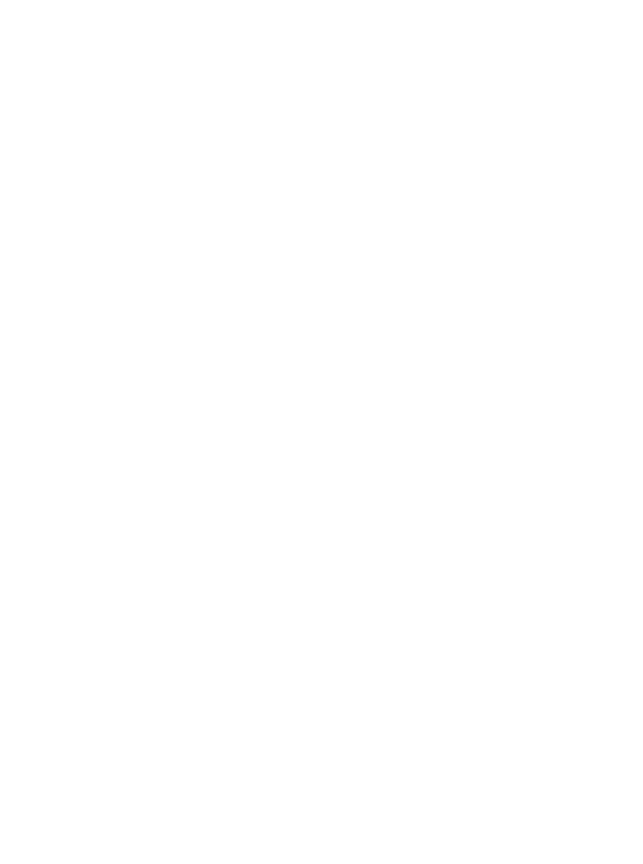
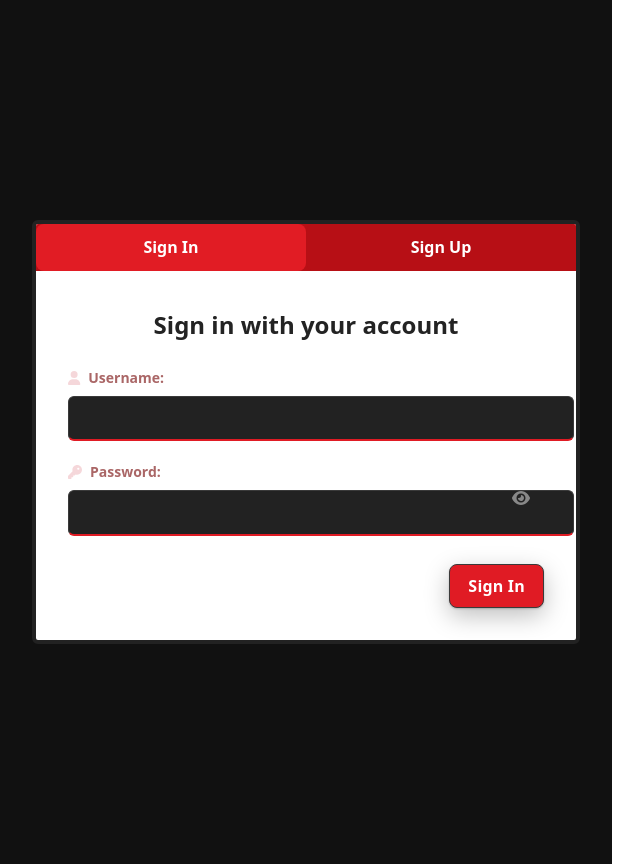
Before and after one commit to mathpvx/holbertonschool-cinema-guru, a React (Vite) app: page / in a window 1280 px wide. Shown: the whole page, without its empty margins (0-643 px from the left). Before the commit the page ends 800 px from the top, so only its background shows below. Built offline with nearby package versions, Linux system fonts and the light colour scheme.

Commit message:
authentification components

```diff
--- a/src/routes/auth/Authentication.jsx
+++ b/src/routes/auth/Authentication.jsx
@@ -1,3 +1,55 @@
+import { useState } from 'react'
+import './auth.css'
+import Login from './Login'
+import Register from './Register'
+
 export default function Authentication({ setIsLoggedIn, setUserUsername }) {
-  return <div></div>
+  const [_switch, setSwitch] = useState(true)
+  const [username, setUsername] = useState('')
+  const [password, setPassword] = useState('')
+
+  return (
+    <div className="auth-wrap">
+      <form className="auth-card">
+        <div className="auth-tabs">
+          <button
+            type="button"
+            className={`auth-tab ${_switch ? 'active' : ''}`}
+            onClick={() => setSwitch(true)}
+          >
+            Sign In
+          </button>
+          <button
+            type="button"
+            className={`auth-tab ${!_switch ? 'active' : ''}`}
+            onClick={() => setSwitch(false)}
+          >
+            Sign Up
+          </button>
+        </div>
+
+        <div className="auth-body">
+          <h2 className="auth-title">
+            {_switch ? 'Sign in with your account' : 'Create a new account'}
+          </h2>
+
+          {_switch ? (
+            <Login
+              username={username}
+              password={password}
+              setUsername={setUsername}
+              setPassword={setPassword}
+            />
+          ) : (
+            <Register
+              username={username}
+              password={password}
+              setUsername={setUsername}
+              setPassword={setPassword}
+            />
+          )}
+        </div>
+      </form>
+    </div>
+  )
 }
--- /dev/null
+++ b/src/routes/auth/Login.jsx
@@ -0,0 +1,43 @@
+import './auth.css'
+import Input from '../../components/general/Input'
+import Button from '../../components/general/Button'
+import { FontAwesomeIcon } from '@fortawesome/react-fontawesome'
+import { faUser, faKey, faEye, faEyeSlash } from '@fortawesome/free-solid-svg-icons'
+import { useState } from 'react'
+
+export default function Login({ username, password, setUsername, setPassword }) {
+  const [show, setShow] = useState(false)
+
+  return (
+    <div className="auth-form">
+      <Input
+        label="Username:"
+        value={username}
+        setValue={setUsername}
+        icon={<FontAwesomeIcon icon={faUser} />}
+      />
+
+      <div className="pw-wrap">
+        <Input
+          label="Password:"
+          type={show ? 'text' : 'password'}
+          value={password}
+          setValue={setPassword}
+          icon={<FontAwesomeIcon icon={faKey} />}
+        />
+        <button
+          type="button"
+          className="pw-toggle"
+          onClick={() => setShow((s) => !s)}
+          aria-label="toggle password visibility"
+        >
+          <FontAwesomeIcon icon={show ? faEyeSlash : faEye} />
+        </button>
+      </div>
+
+      <div className="auth-actions">
+        <Button className="auth-btn" label="Sign In" />
+      </div>
+    </div>
+  )
+}
--- /dev/null
+++ b/src/routes/auth/Register.jsx
@@ -0,0 +1,28 @@
+import './auth.css'
+import Input from '../../components/general/Input'
+import Button from '../../components/general/Button'
+import { FontAwesomeIcon } from '@fortawesome/react-fontawesome'
+import { faUser, faKey } from '@fortawesome/free-solid-svg-icons'
+
+export default function Register({ username, password, setUsername, setPassword }) {
+  return (
+    <div className="auth-form">
+      <Input
+        label="Username:"
+        value={username}
+        setValue={setUsername}
+        icon={<FontAwesomeIcon icon={faUser} />}
+      />
+      <Input
+        label="Password:"
+        type="password"
+        value={password}
+        setValue={setPassword}
+        icon={<FontAwesomeIcon icon={faKey} />}
+      />
+      <div className="auth-actions">
+        <Button className="auth-btn" label="Sign Up" />
+      </div>
+    </div>
+  )
+}
--- /dev/null
+++ b/src/routes/auth/auth.css
@@ -0,0 +1,115 @@
+.auth-wrap {
+  display: grid;
+  place-items: center;
+  min-height: 100vh;
+  background: #111;
+  padding: 2rem;
+}
+
+.auth-card {
+  width: 540px;
+  background: #fff;
+  color: #1c1c1c;
+  border: 4px solid #222;
+  border-radius: 6px;
+  overflow: hidden;
+}
+
+.auth-tabs {
+  display: grid;
+  grid-template-columns: 1fr 1fr;
+  background: #b70f15;
+}
+
+.auth-tab {
+  appearance: none;
+  border: none;
+  padding: 0.9rem 1rem;
+  font-weight: 700;
+  color: #fff;
+  cursor: pointer;
+  background: #d91a22;
+}
+
+.auth-tab:nth-child(2) {
+  background: #b70f15;
+}
+
+.auth-tab.active {
+  background: #e11c24;
+}
+
+.auth-body {
+  padding: 2.25rem 2rem 2rem;
+}
+
+.auth-title {
+  margin: 0 0 1.5rem 0;
+  font-size: 1.5rem;
+  font-weight: 800;
+  text-align: center;
+  color: #232323;
+}
+
+.auth-form {
+  display: grid;
+  gap: 1.25rem;
+}
+
+.auth-actions {
+  display: flex;
+  justify-content: flex-end;
+  margin-top: 0.5rem;
+}
+
+.auth-btn {
+  background: #d91a22;
+  color: #fff;
+  border: 1px solid #880b10;
+  padding: 0.75rem 1.25rem;
+  border-radius: 4px;
+  font-weight: 700;
+  cursor: pointer;
+}
+
+.auth-btn:hover {
+  background: #b70f15;
+}
+
+/* integrate with general inputs */
+.cg-field .cg-label {
+  color: #a66;
+  font-weight: 600;
+}
+
+.cg-label-icon {
+  color: #f2c7cb;
+}
+
+.cg-input {
+  border-color: #e11c24;
+  background: #fff;
+  color: #1c1c1c;
+}
+
+.cg-input:focus {
+  box-shadow: 0 0 0 3px rgba(225,28,36,.2);
+  background: #fff;
+}
+
+/* password field with toggle */
+.pw-wrap {
+  position: relative;
+}
+
+.pw-toggle {
+  position: absolute;
+  right: 10px;
+  top: 50%;
+  transform: translateY(-14px);
+  background: transparent;
+  border: none;
+  cursor: pointer;
+  color: #888;
+  padding: 4px;
+}
```
